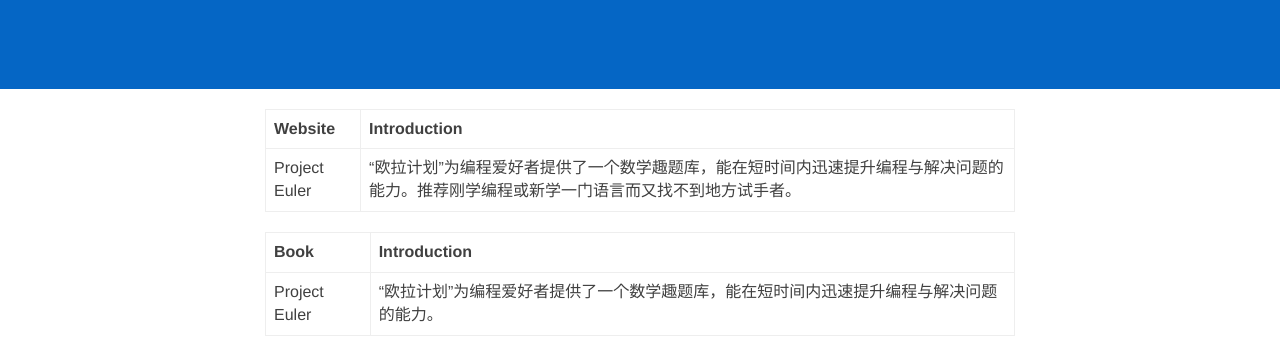
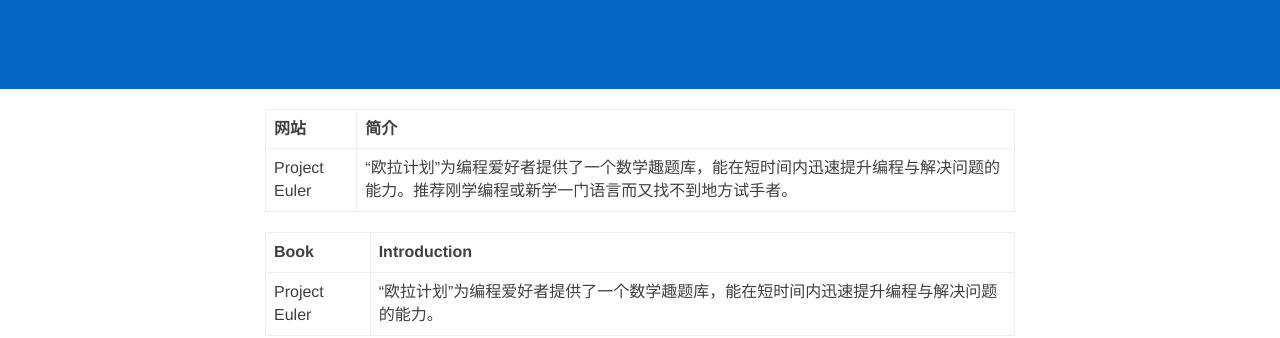
Before and after one commit to ceares/ceares.github.io, a Jekyll site: the page built from shared.md, in a window 1280 px wide. Shown: the part 339-677 px from the top of the page. Built offline with Jekyll 4.4.1, drawn with Linux system fonts in a browser that asks for light colours; nearby versions of some CDN libraries.

Commit message:
Update shared.md

```diff
--- a/shared.md
+++ b/shared.md
@@ -6,7 +6,7 @@
 ---
 
 
-Website|Introduction
+网站|简介
 :--|:--
 [Project Euler](https://projecteuler.net/archives)|“欧拉计划”为编程爱好者提供了一个数学趣题库，能在短时间内迅速提升编程与解决问题的能力。推荐刚学编程或新学一门语言而又找不到地方试手者。
 
```
